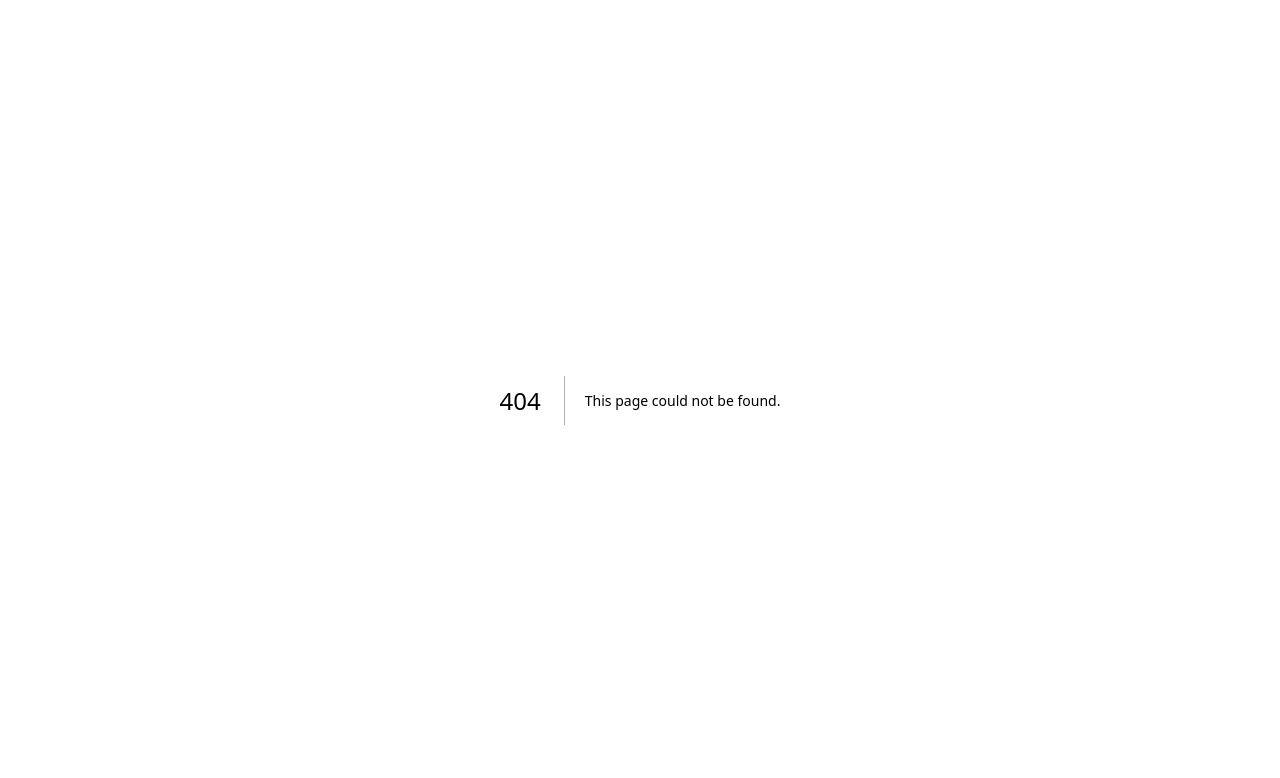
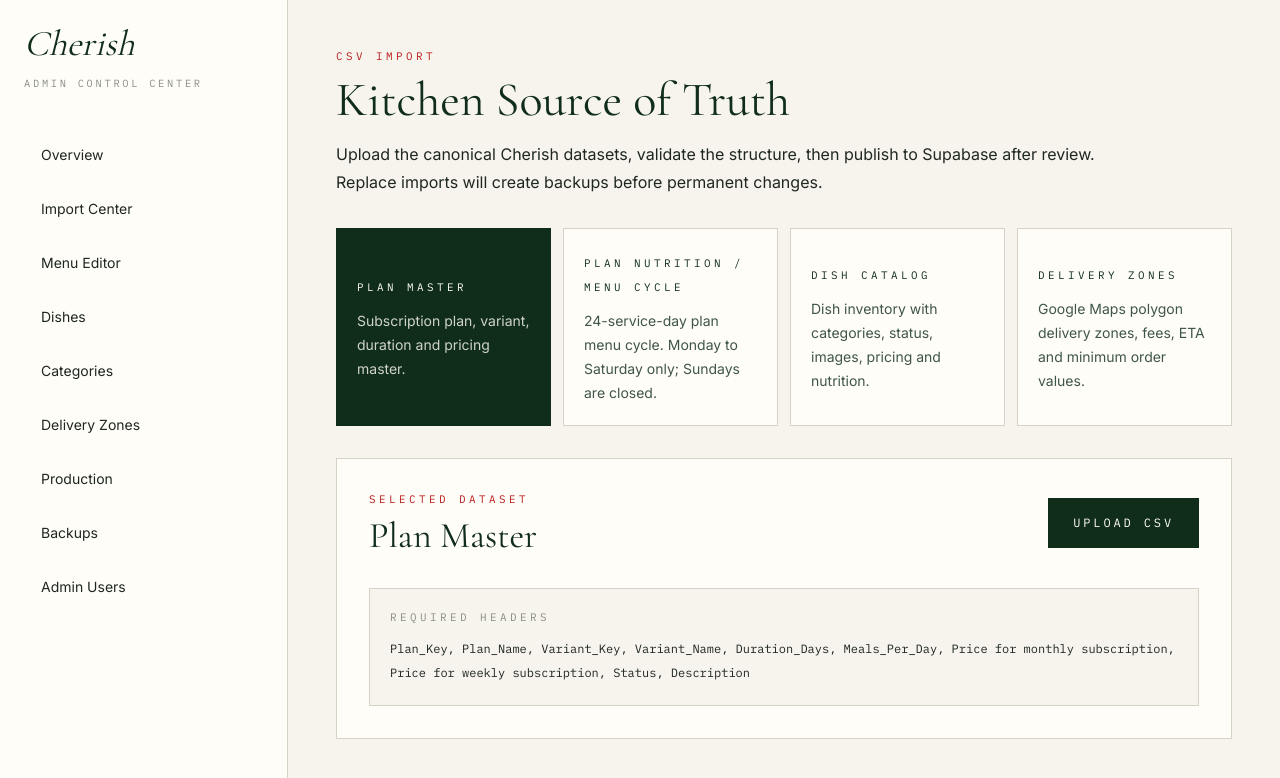
Before and after one commit to anoopspoona/cherisheverybite, a Next.js app: page /admin/import in a window 1280 px wide. Before the commit this address had no page. Shown: the top 778 px of the page. Built offline with nearby package versions, Linux system fonts and the light colour scheme.

Commit message:
feat: add admin import route

```diff
--- /dev/null
+++ b/app/admin/import/page.tsx
@@ -0,0 +1,10 @@
+import { AdminShell } from '@/components/admin/admin-shell';
+import { ImportCenter } from '@/components/admin/import-center';
+
+export default function AdminImportPage() {
+  return (
+    <AdminShell>
+      <ImportCenter />
+    </AdminShell>
+  );
+}
```
